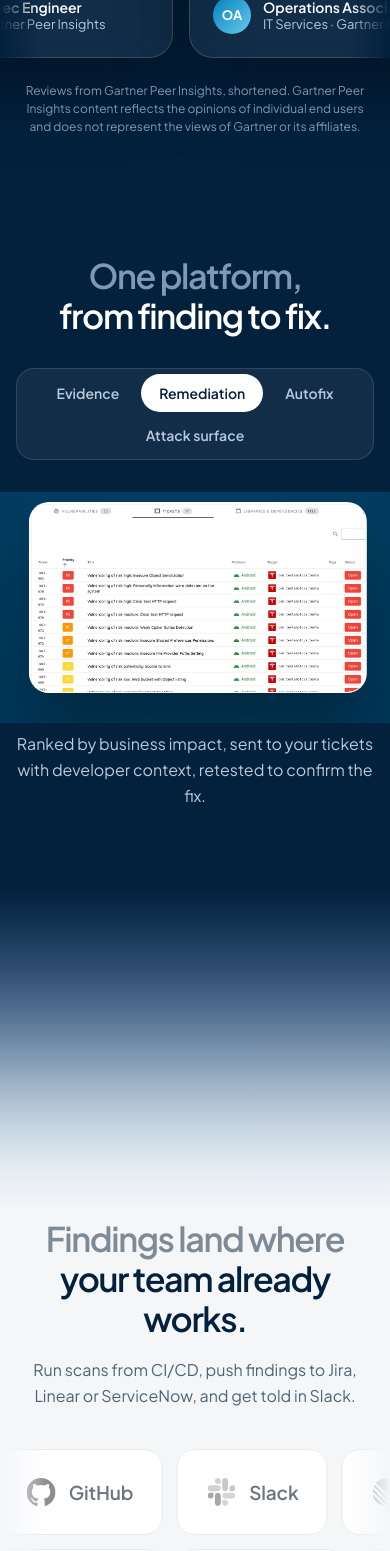
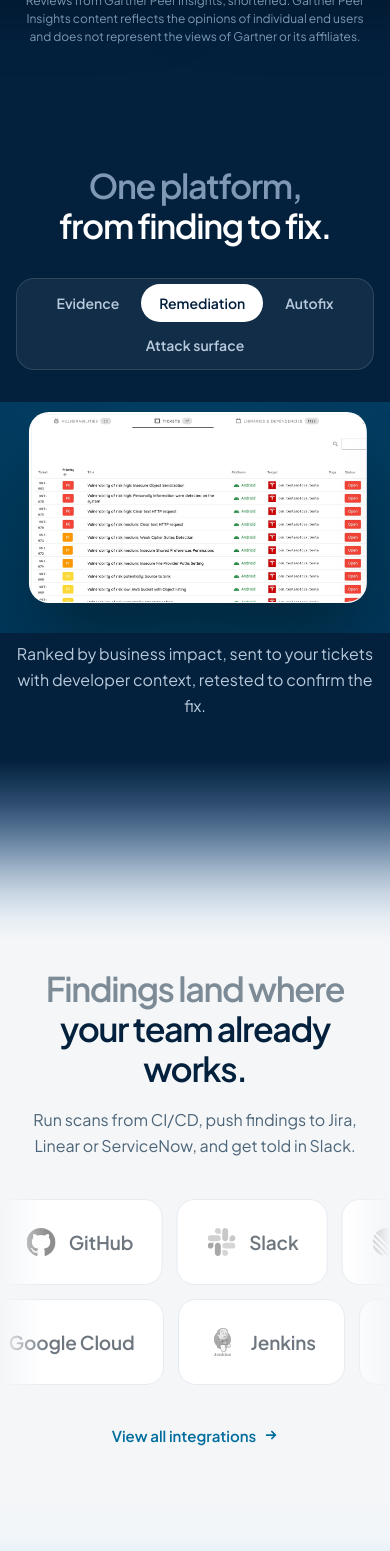
Before and after one commit to moha-elh/OstorlabRedesign, a Next.js app: page / in a window 390 px wide. Shown: the part 7780-9331 px from the top of the page. Built offline with nearby package versions, Linux system fonts and the light colour scheme.

Commit message:
style(joins): 180px fades with headings right below them

```diff
--- a/app/tokens.css
+++ b/app/tokens.css
@@ -76,10 +76,10 @@
   --join-hero-scan:
     radial-gradient(55% 22% at 50% 63%, rgba(90, 175, 255, .55), rgba(90, 175, 255, 0) 70%),
     linear-gradient(180deg, #0A0C10 0%, #0A0C10 24%, #0A1426 34%, #0B2550 44%, #0D3F86 53%, #1663C0 61%, #3A93E2 68%, #8CC6F0 77%, #D6EAF8 86%, #F1F6FA 93%, #F4F6F8 100%);
-  /* Paper -> navy through muted steel blues (no bright sky blue), in even 40px steps over 320px. */
-  --join-ways-agentic: linear-gradient(180deg, #F4F6F8 0px, #E4EBF2 40px, #C9D6E3 80px, #A3B7CB 120px, #7891AD 160px, #4F6D8E 200px, #2E4D70 240px, #163656 280px, #03203D 320px, #03203D 100%);
-  /* The same ramp back up after the tour. */
-  --join-tour-integrations: linear-gradient(180deg, #03203D 0px, #163656 40px, #2E4D70 80px, #4F6D8E 120px, #7891AD 160px, #A3B7CB 200px, #C9D6E3 240px, #E4EBF2 280px, #F4F6F8 320px);
+  /* Paper -> navy through muted steel blues over 180px; the next heading starts just below. */
+  --join-ways-agentic: linear-gradient(180deg, #F4F6F8 0px, #E4EBF2 22px, #C9D6E3 45px, #A3B7CB 67px, #7891AD 90px, #4F6D8E 112px, #2E4D70 135px, #163656 157px, #03203D 180px, #03203D 100%);
+  /* The same 180px ramp back up after the tour. */
+  --join-tour-integrations: linear-gradient(180deg, #03203D 0px, #163656 22px, #2E4D70 45px, #4F6D8E 67px, #7891AD 90px, #A3B7CB 112px, #C9D6E3 135px, #E4EBF2 157px, #F4F6F8 180px);
   /* The hero -> free-scan sky played backwards (same colours and glow), compressed to 430px so the FAQ follows closely. */
   --join-integrations-faq:
     radial-gradient(55% 130px at 50% 205px, rgba(90, 175, 255, .55), rgba(90, 175, 255, 0) 70%),
--- a/components/Agentic.module.css
+++ b/components/Agentic.module.css
@@ -1,7 +1,7 @@
 .section {
   position: relative;
   overflow: hidden;
-  padding: 300px 48px 100px; /* heading at the end of the 320px ramp, on navy */
+  padding: 210px 48px 100px; /* heading just below the 180px ramp, on navy */
   background: var(--join-ways-agentic);
   color: var(--white);
 }
@@ -59,7 +59,7 @@
   .orb { animation: none; }
 }
 @media (max-width: 900px) {
-  .section { padding: 300px 16px 80px; }
+  .section { padding: 210px 16px 80px; }
   .grid { grid-template-columns: 1fr; }
   .cell:nth-child(n) { grid-column: auto; border-right: 0; }
   .text { padding: 0 8px 32px; }
--- a/components/Integrations.module.css
+++ b/components/Integrations.module.css
@@ -1,7 +1,7 @@
 .section {
   position: relative;
   overflow: hidden;
-  padding: 330px 48px 64px; /* content on paper, below the 320px ramp */
+  padding: 210px 48px 64px; /* content on paper, just below the 180px ramp */
   background: var(--join-tour-integrations);
   color: var(--navy);
 }
@@ -85,6 +85,6 @@
   .marquee { animation: none; }
 }
 @media (max-width: 900px) {
-  .section { padding: 330px 16px 56px; }
+  .section { padding: 210px 16px 56px; }
   .rows { margin: 40px -16px 0; }
 }
--- a/components/PlatformTour.module.css
+++ b/components/PlatformTour.module.css
@@ -1,7 +1,7 @@
 .section {
   position: relative;
   overflow: hidden;
-  padding: 40px 48px 120px;
+  padding: 40px 48px 40px; /* the ramp to white starts right under the description */
   background: var(--navy);
   color: var(--white);
 }
@@ -81,7 +81,7 @@
 }
 
 @media (max-width: 900px) {
-  .section { padding: 40px 16px 80px; }
+  .section { padding: 40px 16px 40px; }
   .seg { flex-wrap: wrap; justify-content: center; border-radius: var(--r-item); }
   .stage { --card-w: 86vw; --gap: 16px; margin: 32px -16px 0; }
 }
```
